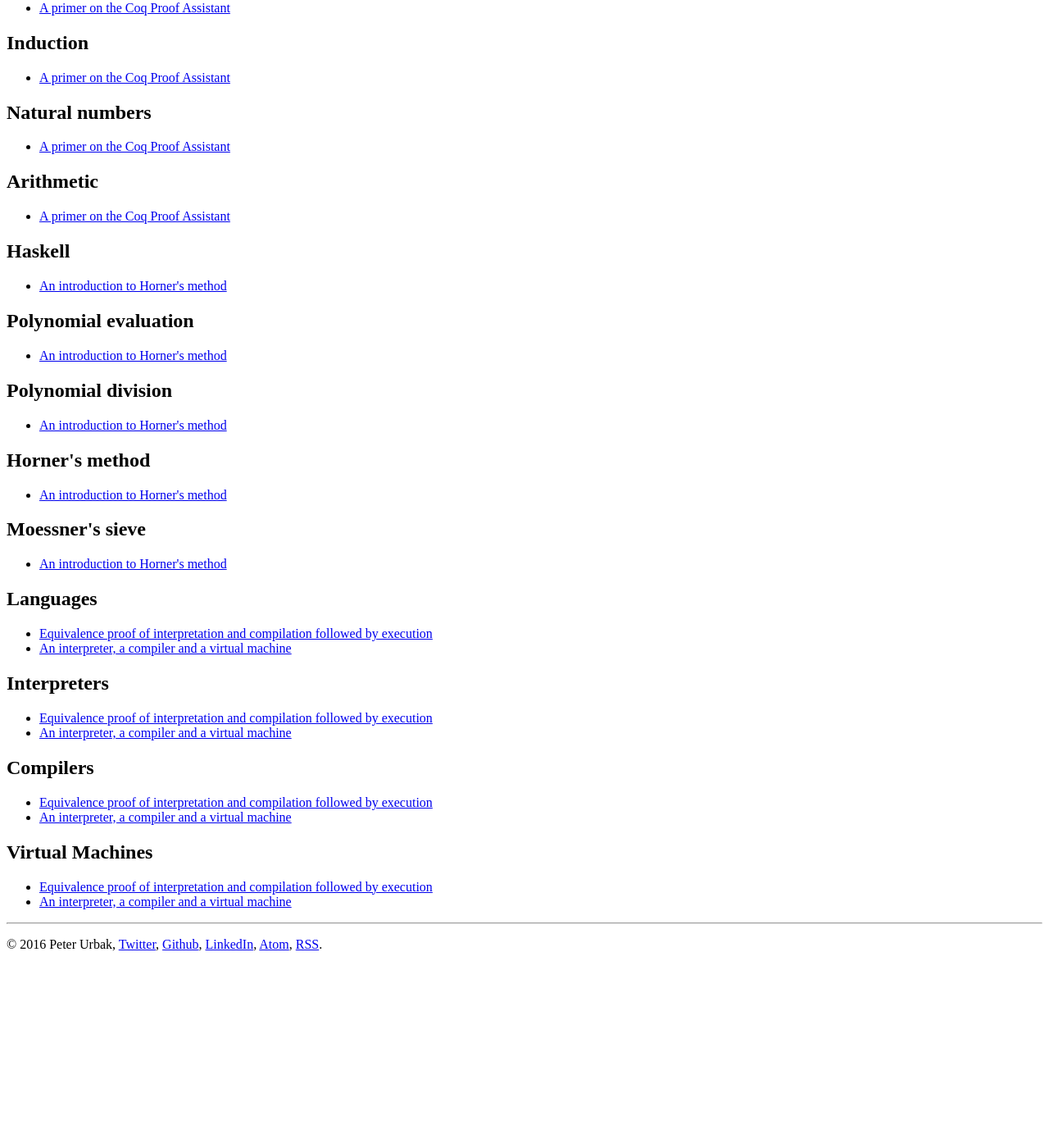
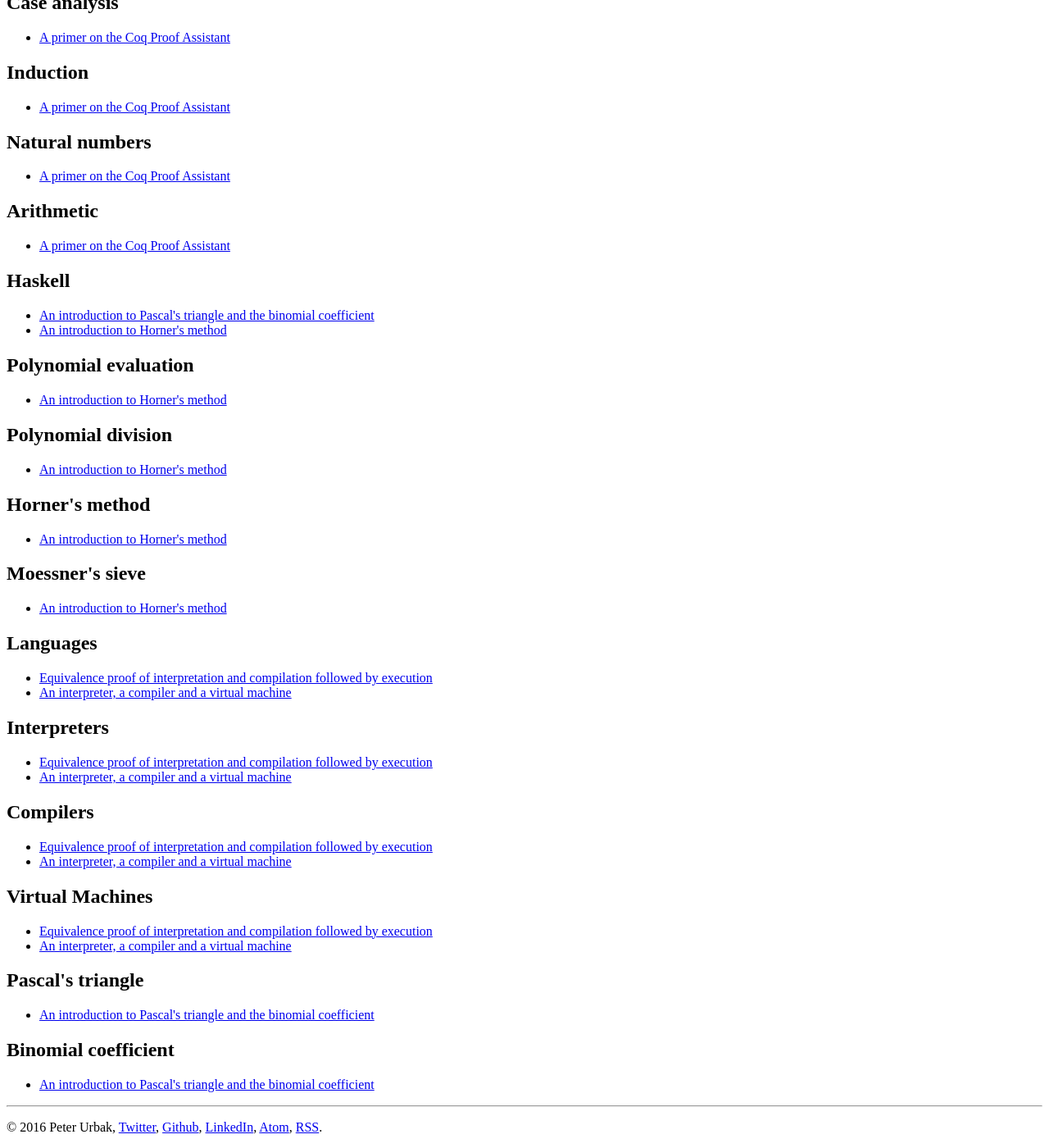
Before and after one commit to dragonwasrobot/dragonwasrobot.github.io, a Jekyll site: the page built from tags.html, in a window 1280 px wide and 1400 px high, scrolled down 1558 px. Shown: the whole window at 82% size. Built offline with Jekyll 4.4.1, drawn with Linux system fonts in a browser that asks for light colours; some web fonts are replaced; before the commit the page ends 2735 px from its top, so only the background shows below that; some of the changed lines change nothing that is shown; some of the changed text lies outside the part shown.

Commit message:
Added new post 'An introduction to Pascal's triangle and the binomial coefficient'

```diff
--- a/_includes/themes/twitter/default.html
+++ b/_includes/themes/twitter/default.html
@@ -23,6 +23,9 @@
     <!-- Le math -->
     <script type="text/javascript"
             src="https://cdn.mathjax.org/mathjax/latest/MathJax.js?config=TeX-AMS-MML_HTMLorMML">
+    </script>
+    <script type="text/x-mathjax-config">
+     MathJax.Hub.Config({ TeX: { extensions: ["color.js"] }});
     </script>
 
     <!-- Le fav and touch icons -->
--- /dev/null
+++ b/_posts/2015-11-07-an-introduction-to-pascal-s-triangle-and-the-binomial-coefficient.md
@@ -0,0 +1,339 @@
+---
+layout: post
+title: "An introduction to Pascal's triangle<br/> and the binomial coefficient"
+category: Mathematics
+description: "In this post, we introduce Pascal's triangle and the binomial
+coefficient"
+tags: [Haskell, Pascal's triangle, Binomial coefficient]
+---
+
+#### prerequisites: A basic knowledge of Haskell or similar.
+
+### 1. Introduction
+
+The goal of this blog post is to introduce
+[Pascal's triangle](https://en.wikipedia.org/wiki/Pascal%27s_triangle) and the
+[binomial coefficient](https://en.wikipedia.org/wiki/Binomial_coefficient).
+
+The blog post is structured in the following way. In Section
+[2](#pascal-s-triangle), we introduce Pascal's triangle and formalize its
+construction. Before we define the binomial coefficient in Section
+[4](#the-binomial-coefficient), we first motivate its introduction by stating
+the [Binomial Theorem](https://en.wikipedia.org/wiki/Binomial_theorem) in
+Section[3](#the-binomial-theorem). The blog is concluded in Section
+[5](#conclusion).
+
+### 2. Pascal's triangle
+
+Pascal's triangle is a triangular array named after the French mathematician
+Blaise Pascal, despite the fact that mathematicians in India, Greece, and China
+had studied the triangle several centuries prior to Pascal[^1].
+
+Traditionally, Pascal's triangle is indexed over its rows and their individual
+entries. The row index is denoted $$n$$ and indexed from $$0$$, referring to the
+top most row, while the entry index is denoted $$k$$ and also indexed from
+$$0$$, referring to the leftmost entry of a given row. We define
+$$\binom{n}{k}$$ to be the $$k$$th entry of the $$n$$th row of Pascal's
+triangle. Using a simple inductive approach we can construct Pascal's triangle
+as follows:
+
+- Let row $$0$$ have a single entry, $$\binom{0}{0}$$, with the value $$1$$.
+- For each entry $$k$$ in the row $$n$$, $$\binom{n}{k}$$, calculate the value
+  of the entry by adding the two entries just above it, i.e., the entries to its
+  immediate left and right, $$\binom{n-1}{k-1} + \binom{n-1}{k}$$, and if one of
+  the two entries does not exist, then replace its value with $$0$$.
+
+In order to strengthen our intuition, the figure below shows the first five
+rows of Pascal's triangle,
+
+$$
+\begin{equation*}
+    \begin{array}{*{9}{c}}
+    & & & & 1 & & & & \\
+    & & & 1 & & 1 & & & \\
+    & & 1 & & 2 & & 1 & & \\
+    & 1 & & 3 & & 3 & & 1 & \\
+    1 & & 4 & & 6 & & 4 & & 1
+    \end{array}
+\end{equation*}
+$$
+
+Here, we see that the entry $$\binom{4}{2}$$, whose value is $$6$$, is
+calculated by adding the entries $$\binom{3}{1}$$ and $$\binom{3}{2}$$, both
+having the value $$3$$, which again have been calculated by adding the values
+just above them, like so,
+
+$$
+\begin{equation*}
+  \begin{array}{*{9}{c}}
+    1 &    &   &    & 2 &    &   &    & 1\\
+    & \searrow &   & \swarrow &   & \searrow &   & \swarrow &\\
+    &    & 3 &    &   &    & 3 &    &\\
+    &    &   & \searrow &   & \swarrow &   &    &\\
+    &    &   &    & 6 &    &   &    &
+  \end{array}
+\end{equation*}
+$$
+
+Now, in order to finish our formalization of Pascal's triangle, we have to tweak
+the above inductive description a bit by making a few extra observations of the
+edge cases of Pascal's triangle. As such, we notice that the two outer legs only
+consists of 1s,
+
+$$
+\begin{equation*}
+  \begin{array}{*{9}{c}}
+    & & & & 1 & & & & \\
+    & & & 1 & & 1 & & & \\
+    & & 1 & & \color{gray}{2} & & 1 & & \\
+    & 1 & & \color{gray}{3} & & \color{gray}{3} & & 1 & \\
+    1 & & \color{gray}{4} & & \color{gray}{6} & &
+    \color{gray}{4} & & 1 \\
+  \end{array}
+\end{equation*}
+$$
+
+which gives us two alternative base cases,
+
+$$
+\begin{equation}
+  \tag{1}\label{eq:binomcoeff-base-case-1}
+  \binom{n}{0} = 1,
+\end{equation}
+$$
+
+and,
+
+$$
+\begin{equation}
+  \tag{2}\label{eq:binomcoeff-base-case-2}
+  \binom{n}{n} = 1.
+\end{equation}
+$$
+
+However, these do not capture the entries for which $$n < k$$, i.e., all
+values to the right of Pascal's triangle,
+
+$$
+\begin{equation*}
+  \begin{array}{*{13}{c}}
+      & & & & 1 & & \color{gray}{0} & & \color{gray}{0} & & \color{gray}{0} & \dots \\
+      & & & 1 & & 1 &   & \color{gray}{0} & & \color{gray}{0} & & \dots \\
+      & & 1 & & 2 & & 1 &   & \color{gray}{0} & & \color{gray}{0} & \dots \\
+      & 1 & & 3 & & 3 & & 1 &   & \color{gray}{0} & & \dots \\
+    1 & & 4 & & 6 & & 4 &   & 1 & & \color{gray}{0} & \dots
+  \end{array}
+\end{equation*}
+$$
+
+but, as seen in the above figure, we can simply state that,
+
+$$
+\begin{equation}
+  \tag{3}\label{eq:binomcoeff-base-case-3}
+  \binom{n}{k} = 0, \text{when $n < k$}.
+\end{equation}
+$$
+
+If we combine the three base cases listed above with the following adjusted
+version of the inductive case described at the beginning of this section,
+
+$$
+\begin{equation}
+  \tag{4}\label{eq:binomcoeff-inductive-case}
+  \binom{n+1}{k+1} = \binom{n}{k+1} + \binom{n}{k},
+\end{equation}
+$$
+
+which incidentally is called
+[Pascal's rule](https://en.wikipedia.org/wiki/pascal%27s_rule), we have
+obtained an elegant formalization of Pascal's triangle capturing its main
+features.
+
+Having defined Pascal's triangle, we now take a small detour in order to state
+the Binomial Theorem, which we use to motivate the introduction of the binomial
+coefficient.
+
+### 3. The Binomial Theorem
+
+Given a [binomial](https://en.wikipedia.org/wiki/Binomial_(polynomial)) $$(x +
+y)^n$$, where $$x$$ and $$y$$ are variables, and $$n$$ is a natural number, we
+want to describe the expansion of $$(x + y)^n$$ as a sum of its terms, each of
+which is called a [monomial](https://en.wikipedia.org/wiki/Monomial).
+
+If we examine the first four expansions of $$(x + y)^n$$, where $$n =
+\{0,1,2,3\}$$, we get the following equations,
+
+$$
+\begin{align*}
+  (x + y)^0 &= 1\\
+  (x + y)^1 &= x + y\\
+  (x + y)^2 &= x^2 + xy + y^2\\
+  (x + y)^3 &= x^3 + 3x^2y + 3xy^2 + y^3,
+\end{align*}
+$$
+
+from which we notice a pattern that can be made more distinct by explicitly
+writing every coefficient and exponent of every monomial in the
+expansions,
+
+$$
+\begin{align}
+  \begin{split}
+    (x + y)^0 &= 1 x^0 y^0\\
+    (x + y)^1 &= 1 x^1 y^0 + 1 x^0 y^1\\
+    (x + y)^2 &= 1 x^2 y^0 + 2 x^1 y^1 + 1 x^0 y^2\\
+    (x + y)^3 &= 1 x^3 y^0 + 3 x^2 y^1 + 3 x^1 y^2 + 1 x^0 y^3.
+  \end{split}
+  \tag{5}\label{eq:binomial-expansions-example}
+\end{align}
+$$
+
+Now it is clear that for a given
+[binomial expansion](https://en.wikipedia.org/wiki/binomial_expansion) the
+exponent of $$x$$ is decremented for each monomial of the expansion,
+starting at $$n$$, as we traverse them from left to right. Conversely, the
+exponent of $$y$$, starting at $$0$$, is incremented for each monomial of
+the expansion. If we let $$k$$ denote the $$k$$th monomial of an
+expansion, we can generalize the observation just made to the sum,
+
+$$
+\begin{equation}
+  \tag{6}\label{eq:binomial-theorem-exponents}
+  \sum_{k=0}^n x^{n-k} y^k,
+\end{equation}
+$$
+
+which generates the correct exponentiation of the monomials in the
+expansion. For example, if we let $$n = 3$$, we get,
+
+$$
+\begin{equation*}
+  \sum_{k=0}^3 x^{3-k} y^k = x^3 y^0 + x^2 y^1 + x^1 y^2 + x^0 y^3,
+\end{equation*}
+$$
+
+which enumerates the monomials of the binomial expansion of $$(x + y)^3$$, in
+Formula \ref{eq:binomial-expansions-example}, except for the coefficients of the
+monomials, which we still have to account for. Now, if we rearrange the
+monomials of Formula \ref{eq:binomial-expansions-example}, such that they are
+vertically aligned around the same center,
+
+$$
+\begin{equation*}
+  \begin{array}{*{7}{c}}
+    & & & 1x^0y^0 & & & \\
+    & & 1x^1y^0 & & 1x^0y^1 & & \\
+    & 1x^2y^0 & & 2x^1y^1 & & 1x^0y^2 & \\
+    1x^3y^0 & & 3x^2y^1 & & 3x^1y^2 & & 1x^0y^3
+  \end{array}
+\end{equation*}
+$$
+
+and remove everything but the coefficients,
+
+$$
+\begin{equation}
+  \tag{7}\label{eq:binomial-theorem-pascal-depth-4}
+  \begin{array}{*{7}{c}}
+    & & & 1 & & & \\
+    & & 1 & & 1 & & \\
+    & 1 & & 2 & & 1 & \\
+    1 & & 3 & & 3 & & 1
+  \end{array}
+\end{equation}
+$$
+
+we obtain the first four rows of Pascal's triangle. Thus, the entries of
+Pascal's triangle enumerate the coefficients of the monomials in the binomial
+expansion of $$(x + y)^n$$. As such, we also refer to $$\binom{n}{k}$$ as a
+[binomial coefficient](https://en.wikipedia.org/wiki/Binomial_coefficient), a
+concept we discuss further in the next section, since it gives us a way to
+calculate the coefficient of the $$k$$th monomial in the binomial expansion of
+$$(x + y)^n$$.
+
+Returning to Formula \ref{eq:binomial-theorem-exponents}, we can now combine it
+with the binomial coefficient $$\binom{n}{k}$$ and obtain the sum,
+
+$$
+\begin{equation}
+  \tag{8}\label{eq:binomial-theorem-obtained}
+  \sum_{k=0}^n \binom{n}{k} x^{n-k} y^k,
+\end{equation}
+$$
+
+which calculates the binomial expansion of the expression $$(x + y)^n$$,
+yielding the following theorem.
+
+**Theorem 1** (Binomial Theorem). *Given two natural numbers* $$x$$ *and* $$y$$,
+*and an exponent* $$n$$*, the expression* $$(x +   y)^n$$ *can be expanded into
+the sum,*
+
+$$
+\begin{equation*}
+  (x + y)^n = \binom{n}{0}x^ny^0 + \binom{n}{1}x^{n-1}y^1 + \cdots +
+  \binom{n}{n-1}x^1y^{n-1} + \binom{n}{n}x^0y^n,
+\end{equation*}
+$$
+
+*where* $$\binom{n}{k}$$ *is the binomial coefficient. This expansion can also be
+written in summation notation as,*
+
+$$
+\begin{align}
+  \tag{9}\label{eq:binomial-theorem-statement}
+  \begin{split}
+  (x + y)^n
+  &= \sum_{k=0}^n \binom{n}{k} x^{n-k} y^k\\
+  &= \sum_{k=0}^n \binom{n}{k} x^k y^{n-k},
+  \end{split}
+\end{align}
+$$
+
+*where the last equivalence follows from the symmetry of the sequence of
+binomial coefficients and of* $$x$$ *and* $$y$$.
+
+Having stated the binomial theorem, we return to the binomial coefficient and
+show how to properly calculate and formalize it.
+
+### 4. The binomial coefficient
+
+As mentioned in the previous section, the binomial coefficient $$\binom{n}{k}$$
+is equal to the coefficient of the $$k$$th monomial in the binomial expansion of
+$$(x + y)^n$$ and can be read from Pascal's triangle. This suggests that we can
+obtain a binomial coefficient function if we can reduce the formalization we
+came up with in Section [2](#pascal-s-triangle) into something computable.
+
+In order to come up with such a binomial coefficient function, we need to cover
+the base cases and the inductive cases for the row and column indices, `n` and
+`k`. Hence, we first observe that the base case $$\binom{n}{0} = 1$$, covers the
+two cases where `(n = 0, k = 0)` and `(n > 0, k = 0)`, which leaves the cases
+`(n = 0, k > 0)` and `(n > 0, k > 0)`. For the case `(n = 0, k > 0)`, we know
+from the definition of Pascal's triangle that for all values $$n < k$$ the
+result is $$0$$, and similarly we know that the case `(n > 0, k > 0)` is the sum
+of the two entries just above it `(n-1, k)` and `(n-1, k-1)`. Combining these
+observations we get the following
+[Haskell](https://en.wikipedia.org/wiki/Haskell_(programming_language))
+definition,
+
+{% gist dragonwasrobot/6601b204351b289da1fd binomial_coefficient.hs %}
+
+where we express the rules above in terms of
+[guards](https://en.wikipedia.org/wiki/Guard_(computer_science)).
+
+Having defined both a formalization of Pascal's triangle and the
+`binomial_coefficient` function.
+
+### 5. Conclusion
+
+In this blog post, we have introduced and formalized Pascal's triangle and the
+binomial coefficient function.
+
+We obtained the above results by first describing the construction of Pascal's
+triangle in an inductive fashion, followed by formalizing Pascal's
+triangle. Afterwards, we introduced the binomial coefficient function, as a
+result of describing the binomial theorem, and formalized it as the function,
+`binomial_coefficient`, in Haskell.
+
+[^1]: See "Cambridge University Library: The great collection" (1998) by Peter
+    Fox.
```
